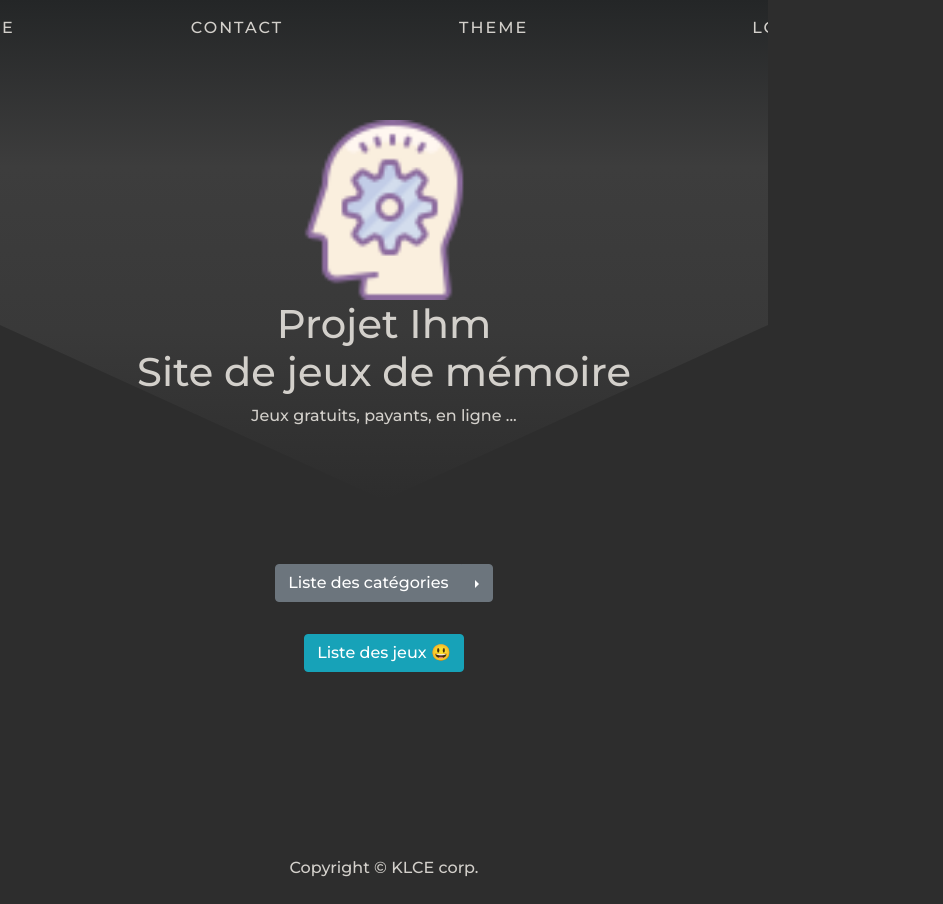
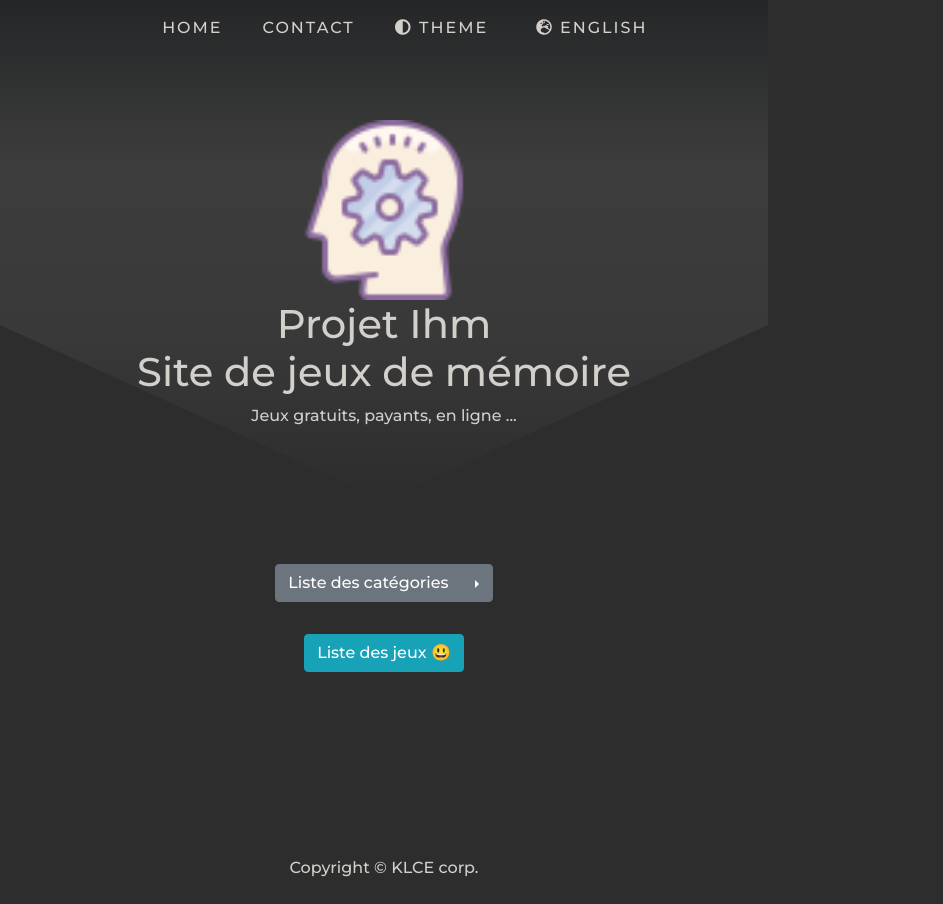
Before and after one commit to ECecillo/MemoryWeb, a website: page index.html in a window 768 px wide. Shown: the whole page, 943 px wide, since content can reach past the window. Drawn offline with nearby package versions, Linux system fonts and the light colour scheme; a web font is replaced by a local one.

Commit message:
ajout de nouvelles règles pour les queries et de logo dans nav

```diff
--- a/css/heroic-features.css
+++ b/css/heroic-features.css
@@ -242,7 +242,7 @@ nav ul li:nth-child(4) {
 
 nav ul li a {
 	padding: 1rem 0;
-	margin: 0 3rem;
+	margin-right: 3rem;
 	position: relative;
 	letter-spacing: 2px;
 }
@@ -446,7 +446,12 @@ nav ul li a:hover::after {
 .cat_list {
 	margin: 3rem 0 ;
 }
-
+.them span {
+	margin-left: 1rem;
+}
+.lang span {
+	margin-left: 1rem;
+}
 
 
 /* ------------------------------------------------ Partie pour les medias querries ---------------------------------------- */
@@ -470,3 +475,27 @@ nav ul li a:hover::after {
 		margin: 0 2rem;
 	}
 }
+@media screen and (min-width: 700px) and (max-width: 1057px) {
+	nav>ul>li {
+		margin-right: 2.5rem;
+	}
+	.them {
+		margin-right: 0;
+	}
+	.them span{
+		margin-left: 0;
+	}
+	.lang span{
+		margin-left: 0;
+	}
+	.dropdown_custom {
+		margin-top: 1rem;
+		transform: translateX(-30%);
+	}
+}
+@media screen and (min-width: 1057px) and (max-width: 1920px) {
+	.dropdown_custom {
+		margin-top: 0.5rem;
+		transform: translateX(-27%);
+	}
+}
--- a/index.html
+++ b/index.html
@@ -9,6 +9,13 @@
   <meta name="author" content="">
 
   <title>IHM MEMOIRE</title>
+
+
+  <!-- Font Awesome -->
+  <link rel="stylesheet" href="https://use.fontawesome.com/releases/v5.13.0/css/all.css">
+  <link rel="stylesheet" href="https://use.fontawesome.com/releases/v5.13.0/css/v4-shims.css">
+  <!-- <link rel="stylesheet" href="https://cdnjs.cloudflare.com/ajax/libs/font-awesome/4.7.0/css/font-awesome.min.css"> -->
+
 
   <!-- Bootstrap core JavaScript -->
   <script src="https://code.jquery.com/jquery-3.2.1.slim.min.js"
@@ -81,11 +88,13 @@
         <nav>
           <ul>
             <li><a href="#">Home</a></li>
-            <li><a href="#">Contact</a></li>
+            <li><a href="./index/contact.html">Contact</a></li>
 
-
-            <li class="nav-item_custom has-dropdown_custom">
-              <a href="#">Theme</a>
+            <li class="nav-item_custom has-dropdown_custom them">
+              <!-- style="margin-right: 1rem;" -->
+              <a href="#"><i class="fas fa-adjust"></i>
+                <span>Theme</span>
+              </a>
               <ul class="dropdown_custom">
                 <li class="dropdown-item_custom" style="margin-bottom: 0px;margin-right: 0px;">
                   <a id="light" href="#">Light</a>
@@ -96,9 +105,11 @@
               </ul>
             </li>
 
-
-
-            <li><a href="login.php">Login</a></li>
+            <li class="lang">
+              <a href="index/index_GB.html"><i class="fas fa-globe-europe"></i>
+                <span>English</span>
+              </a>
+            </li>
           </ul>
         </nav>
       </div>
```
